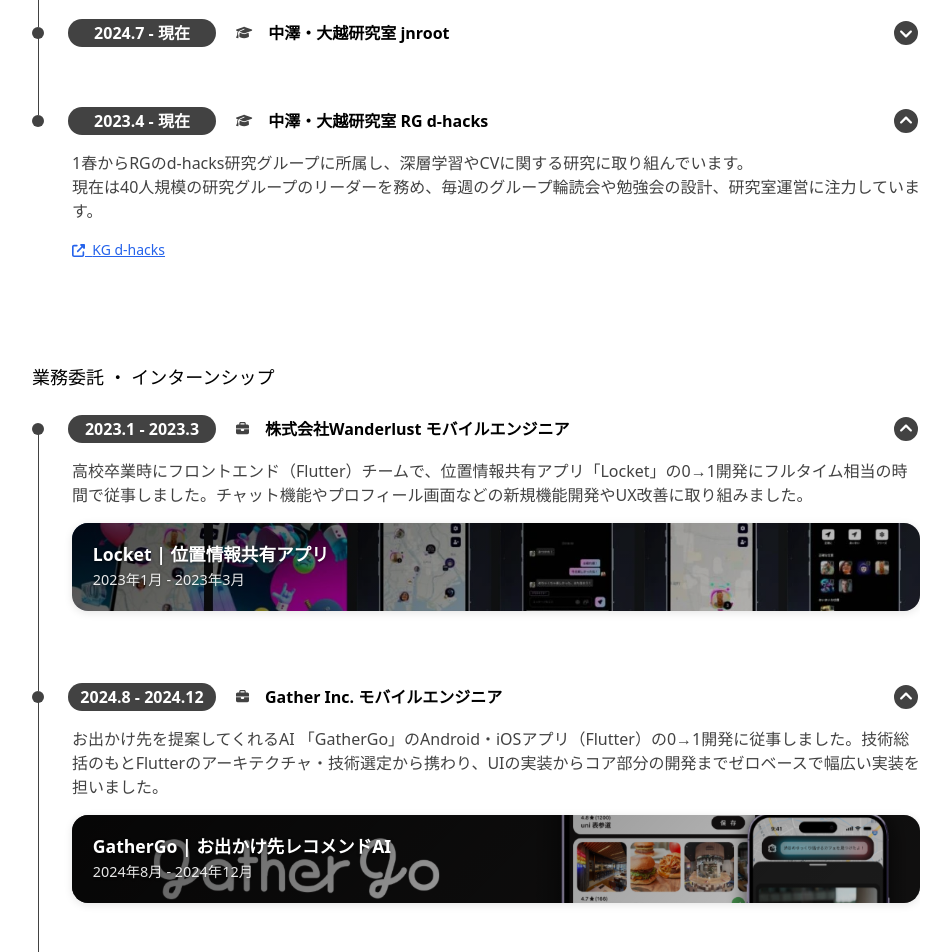
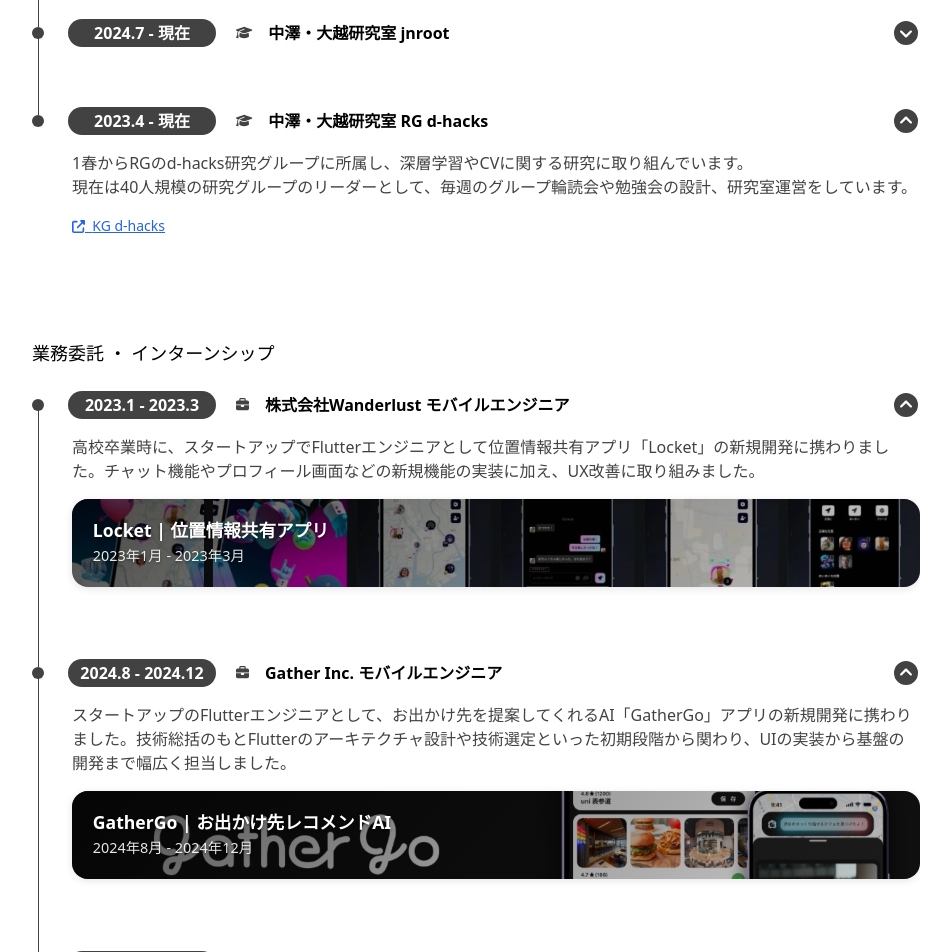
Before and after one commit to sakusaku3939/my-page, a Next.js app: page /profile in a window 1280 px wide. Shown: the part 380-1332 px from the top of the page, without its empty margins (164-1115 px from the left). Built offline with nearby package versions, Linux system fonts and the light colour scheme; no server answers; a web font is replaced by a local one.

Commit message:
style: 細かい文言を修正

```diff
--- a/src/pages/profile/index.tsx
+++ b/src/pages/profile/index.tsx
@@ -83,7 +83,7 @@ const Index = () => {
             </TimeLineItem>
             <TimeLineItem date="2023.4 - 現在" icon={faGraduationCap} title="中澤・大越研究室 RG d-hacks" open={true}>
               1春からRGのd-hacks研究グループに所属し、深層学習やCVに関する研究に取り組んでいます。<br />
-              現在は40人規模の研究グループのリーダーを務め、毎週のグループ輪読会や勉強会の設計、研究室運営に注力しています。
+              現在は40人規模の研究グループのリーダーとして、毎週のグループ輪読会や勉強会の設計、研究室運営をしています。
               <TimeLineLink
                 description="KG d-hacks"
                 href="https://d-hacks.jn.sfc.keio.ac.jp/"
@@ -95,7 +95,7 @@ const Index = () => {
           <Timeline>
             <TimeLineItem date="2023.1 - 2023.3" icon={faBriefcase} title="株式会社Wanderlust モバイルエンジニア"
                           open={true}>
-              高校卒業時にフロントエンド（Flutter）チームで、位置情報共有アプリ「Locket」の0→1開発にフルタイム相当の時間で従事しました。チャット機能やプロフィール画面などの新規機能開発やUX改善に取り組みました。
+              高校卒業時に、スタートアップでFlutterエンジニアとして位置情報共有アプリ「Locket」の新規開発に携わりました。チャット機能やプロフィール画面などの新規機能の実装に加え、UX改善に取り組みました。
               <TimelineImage
                 title="Locket | 位置情報共有アプリ"
                 period="2023年1月 - 2023年3月"
@@ -105,8 +105,7 @@ const Index = () => {
             </TimeLineItem>
             <TimeLineItem date="2024.8 - 2024.12" icon={faBriefcase} title="Gather Inc. モバイルエンジニア"
                           open={true}>
-              お出かけ先を提案してくれるAI
-              「GatherGo」のAndroid・iOSアプリ（Flutter）の0→1開発に従事しました。技術総括のもとFlutterのアーキテクチャ・技術選定から携わり、UIの実装からコア部分の開発までゼロベースで幅広い実装を担いました。
+              スタートアップのFlutterエンジニアとして、お出かけ先を提案してくれるAI「GatherGo」アプリの新規開発に携わりました。技術総括のもとFlutterのアーキテクチャ設計や技術選定といった初期段階から関わり、UIの実装から基盤の開発まで幅広く担当しました。
               <TimelineImage
                 title="GatherGo | お出かけ先レコメンドAI"
                 period="2024年8月 - 2024年12月"
@@ -125,7 +124,7 @@ const Index = () => {
             <TimeLineItem date="2024.5" icon={faChalkboardTeacher}
                           title="第82回 情報処理学会 ユビキタスコンピューティングシステム研究会（UBI）" open={false}>
               研究テーマ 「一般物体検出とLSTMを用いた画像に基づく屋内位置推定」 について、情報処理学会の
-              UBI82研究会にて発表しました。（Full-paper, 国内, 査読無し）
+              UBI研究会にて発表しました。（Full-paper, 国内, 査読無し）
               <TimelineImage
                 title="YoloLSTM | 一般物体検出とLSTMを用いた画像に基づく屋内位置推定"
                 period="2023年4月 - 2024年6月"
@@ -216,7 +215,7 @@ const Index = () => {
             </TimeLineItem>
             <TimeLineItem date="2026.4" icon={faBookOpen} title="東京書籍 新編情報Ⅰ 教科書掲載" open={false}>
               令和8年度発行の東京書籍 「新編情報Ⅰ」 と 「情報Ⅰ Step&Forward!」
-              に、高校時代の取り組みが取材・掲載されました。全国の高校生が使用する情報科の教科書に事例として紹介していただきました。
+              に、高校時代の取り組みが取材・掲載されました。全国の高校生が使用する情報科の教科書に事例として紹介いただきました。
               <TimelineImage
                 title="東京書籍「新編情報Ⅰ」"
                 period="令和8年度発行"
```
